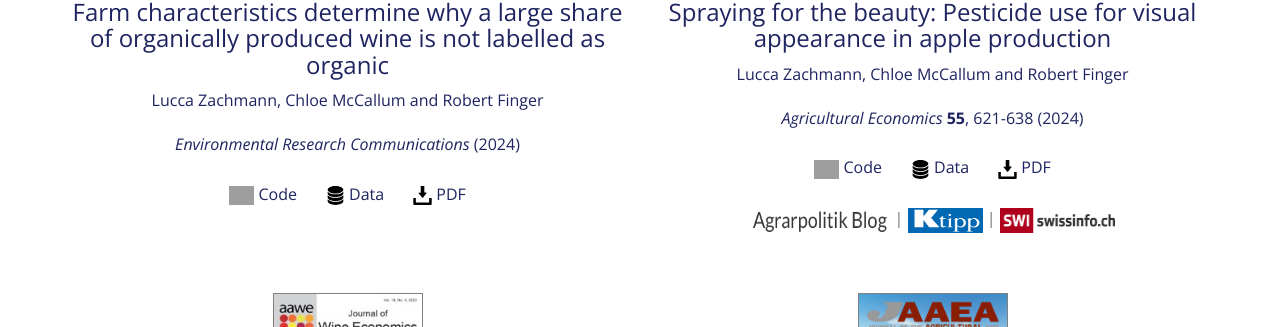
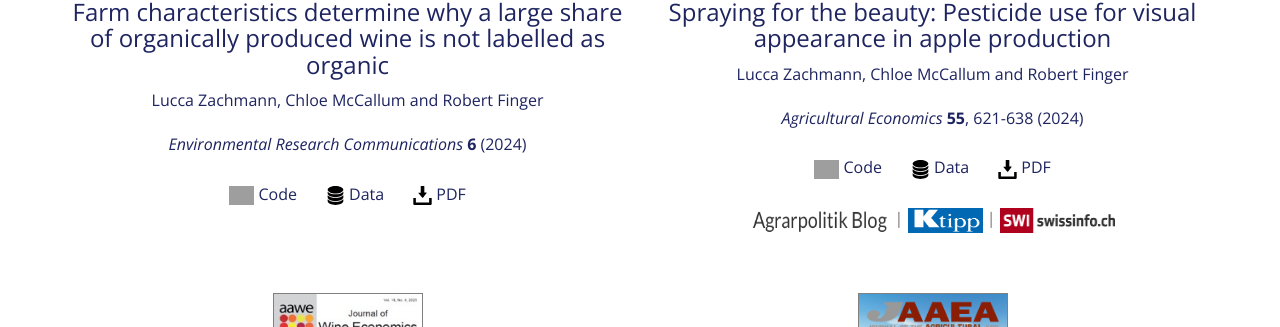
Before and after one commit to luccalino/luccalino.github.io, a Jekyll site: the page built from index.html, in a window 1280 px wide and 900 px high, scrolled down 1180 px. Shown: the part 127-454 px from the top of the window. Built offline with Jekyll 4.4.1, drawn with Linux system fonts in a browser that asks for light colours; nearby versions of some CDN libraries; grey boxes are pictures that could not be loaded.

Commit message:
Update publications.html

```diff
--- a/_includes/publications.html
+++ b/_includes/publications.html
@@ -14,9 +14,9 @@
                       <a class="fa fa-4x wow bounceIn text-primary" href="https://iopscience.iop.org/article/10.1088/2515-7620/ad9383" target="_blank"><img title="AE" alt="ERC" src="img/erc.jpeg" style="cursor:pointer;border:1px solid grey;" width="150" height="210"></a>
                       <h3 style="color:#1E2460;">Farm characteristics determine why a large share of organically produced wine is not labelled as organic</h3>
                       <p class="text-muted" style="color:#1E2460;">Lucca Zachmann, Chloe McCallum and Robert Finger</p>
-                      <p class="text-muted" style="color:#1E2460;"><i>Environmental Research Communications</i> (2024)</p>
+                      <p class="text-muted" style="color:#1E2460;"><i>Environmental Research Communications</i> <b>6</b> (2024)</p>
                       <p style="margin-bottom:0.15cm;"></p>
-                      <p class="text-muted" style="color:#1E2460;"><a href="" target="_blank"><i><img src="img/logo/github-icon-1-logo-svgrepo-com.svg" style="cursor:pointer; height:0.5cm; weight: 0.5cm;"></i></a> Code &nbsp; &nbsp; &nbsp; <a href="https://www.research-collection.ethz.ch/handle/20.500.11850/671067" target="_blank"><i><img src="img/logo/data-storage-device-svgrepo-com.svg" style="cursor:pointer; height:0.5cm; weight: 0.5cm;"></i></a> Data &nbsp; &nbsp; &nbsp; <a href="https://iopscience.iop.org/article/10.1088/2515-7620/ad9383/pdf" target="_blank"><i><img src="img/logo/download-button-svgrepo-com.svg" style="cursor:pointer; height:0.5cm; weight: 0.5cm;"></i></a> PDF </p>
+                      <p class="text-muted" style="color:#1E2460;"><a href="https://www.research-collection.ethz.ch/handle/20.500.11850/708037" target="_blank"><i><img src="img/logo/github-icon-1-logo-svgrepo-com.svg" style="cursor:pointer; height:0.5cm; weight: 0.5cm;"></i></a> Code &nbsp; &nbsp; &nbsp; <a href="https://www.research-collection.ethz.ch/handle/20.500.11850/568595" target="_blank"><i><img src="img/logo/data-storage-device-svgrepo-com.svg" style="cursor:pointer; height:0.5cm; weight: 0.5cm;"></i></a> Data &nbsp; &nbsp; &nbsp; <a href="https://iopscience.iop.org/article/10.1088/2515-7620/ad9383/pdf" target="_blank"><i><img src="img/logo/download-button-svgrepo-com.svg" style="cursor:pointer; height:0.5cm; weight: 0.5cm;"></i></a> PDF </p>
                     <p style="margin-bottom:0.15cm;"></p>
                <p style="margin-bottom:1cm;"></p>
            </div>
```
